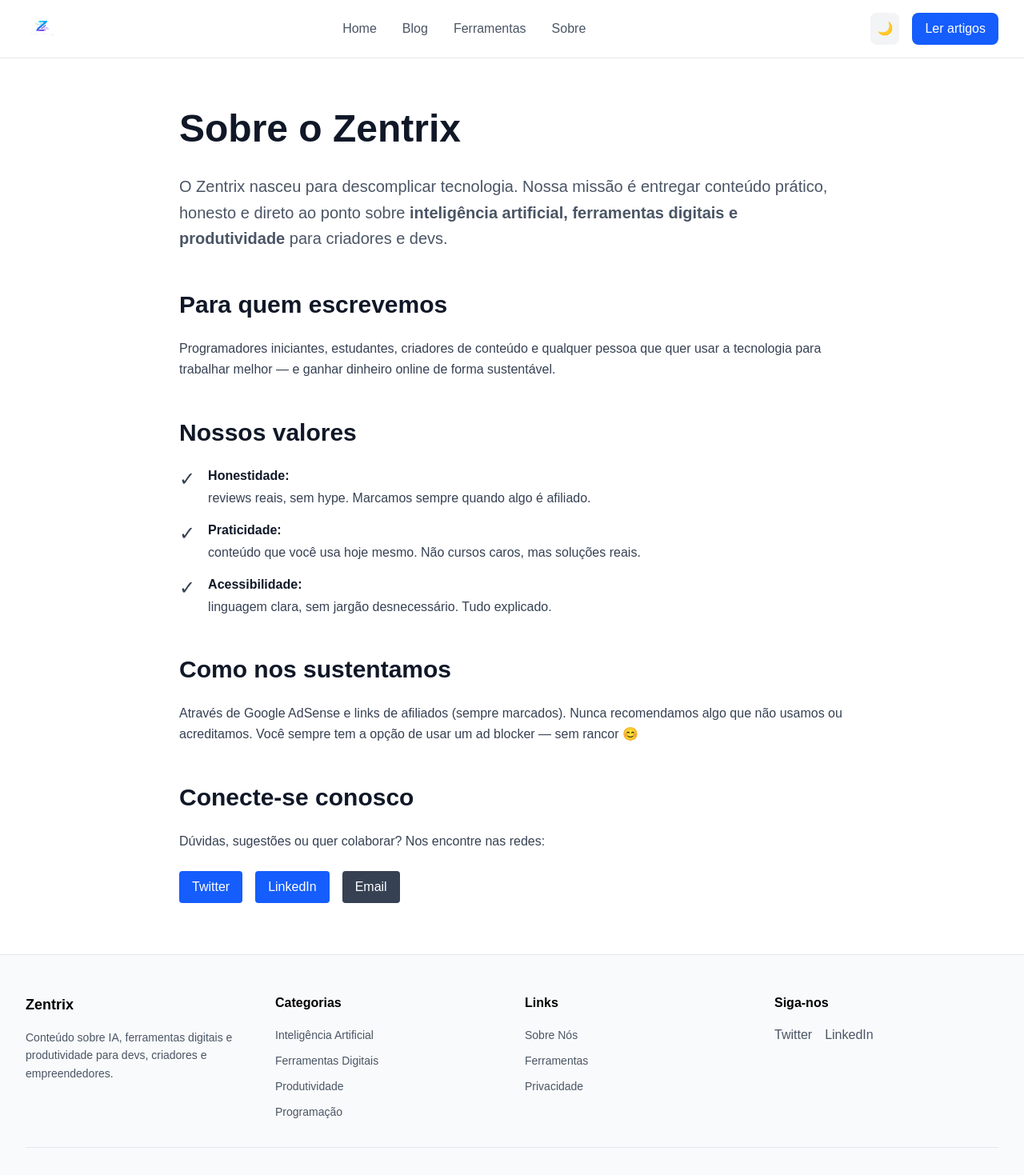
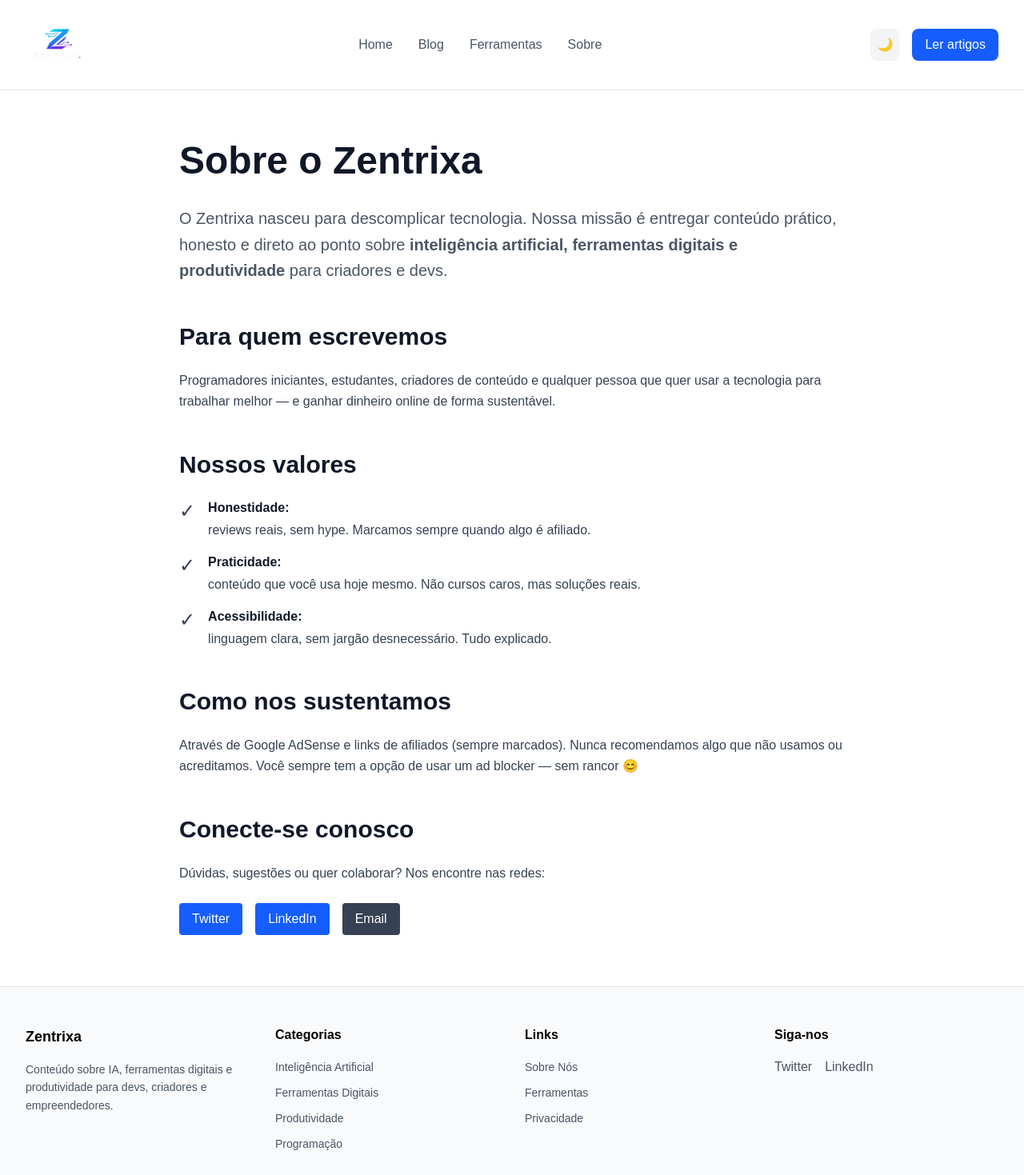
Before and after one commit to JOAO-PEDRO-FRANCO-BARBOSA/Projeto-Blog, a Next.js app: page /sobre in a window 1280 px wide. Shown: the top 1469 px of the page at 80% size. Built offline with nearby package versions, Linux system fonts and the light colour scheme.

Commit message:
Corrigindo erros do front-end

```diff
--- a/app/layout.tsx
+++ b/app/layout.tsx
@@ -4,14 +4,14 @@ import { RootLayout } from '@/components/RootLayout';
 import './globals.css';
 
 export const metadata: Metadata = {
-  title: 'Zentrix | Tecnologia, IA e Produtividade',
+  title: 'Zentrixa | Tecnologia, IA e Produtividade',
   description: 'Conteúdo sobre IA, ferramentas digitais e produtividade para devs, criadores e empreendedores.',
   metadataBase: new URL('https://zentr1xa.com'),
   openGraph: {
     type: 'website',
     locale: 'pt_BR',
     url: 'https://zentr1xa.com',
-    siteName: 'Zentrix',
+    siteName: 'Zentrixa',
   },
 };
 
--- a/app/sobre/page.tsx
+++ b/app/sobre/page.tsx
@@ -2,11 +2,11 @@ export default function AboutPage() {
   return (
     <div>
       <div className="mx-auto max-w-4xl px-4 py-16 sm:px-6 lg:px-8">
-        <h1 className="text-5xl font-bold text-gray-900 dark:text-white mb-8">Sobre o Zentrix</h1>
+        <h1 className="text-5xl font-bold text-gray-900 dark:text-white mb-8">Sobre o Zentrixa</h1>
 
         <div className="prose dark:prose-invert max-w-none">
           <p className="text-xl text-gray-600 dark:text-gray-400 mb-8">
-            O Zentrix nasceu para descomplicar tecnologia. Nossa missão é entregar conteúdo prático, honesto e direto ao ponto sobre <strong>inteligência artificial, ferramentas digitais e produtividade</strong> para criadores e devs.
+            O Zentrixa nasceu para descomplicar tecnologia. Nossa missão é entregar conteúdo prático, honesto e direto ao ponto sobre <strong>inteligência artificial, ferramentas digitais e produtividade</strong> para criadores e devs.
           </p>
 
           <h2 className="text-3xl font-bold text-gray-900 dark:text-white mt-12 mb-6">Para quem escrevemos</h2>
--- a/components/Footer.tsx
+++ b/components/Footer.tsx
@@ -8,7 +8,7 @@ export function Footer() {
         <div className="grid grid-cols-1 gap-8 sm:grid-cols-2 lg:grid-cols-4">
           {/* About */}
           <div>
-            <h3 className="font-bold text-lg mb-4">Zentrix</h3>
+            <h3 className="font-bold text-lg mb-4">Zentrixa</h3>
             <p className="text-gray-600 dark:text-gray-400 text-sm leading-relaxed">
               Conteúdo sobre IA, ferramentas digitais e produtividade para devs, criadores e empreendedores.
             </p>
@@ -69,7 +69,7 @@ export function Footer() {
 
         <div className="mt-8 border-t border-gray-200 dark:border-gray-800 pt-8">
           <p className="text-center text-sm text-gray-600 dark:text-gray-400">
-            © 2026 Zentrix. Todos os direitos reservados.
+            © 2026 Zentrixa. Todos os direitos reservados.
           </p>
         </div>
       </div>
--- a/components/Header.tsx
+++ b/components/Header.tsx
@@ -16,9 +16,9 @@ export function Header() {
             src="/Zentrixa_Logo.png"
             fallbackSrc="/images/fallback-placeholder.svg"
             alt="Zentrixa"
-            width={170}
-            height={40}
-            className="h-9 w-auto sm:h-10"
+            width={320}
+            height={96}
+            className="h-14 w-auto sm:h-16 lg:h-20"
             priority
           />
         </Link>
--- a/data/articles.json
+++ b/data/articles.json
@@ -5,7 +5,7 @@
       "title": "VS Code: 15 Extensões Essenciais para Programadores Iniciantes",
       "slug": "vs-code-15-extensoes-essenciais",
       "category": "Programação",
-      "author": "Zentrix",
+      "author": "Zentrixa",
       "excerpt": "Descubra as 15 extensões mais úteis do VS Code que todo programador iniciante deveria usar para aumentar sua produtividade.",
       "image": "/images/article-1.jpg",
       "published": true,
@@ -18,7 +18,7 @@
       "title": "10 Ferramentas de IA Gratuitas para Aumentar sua Produtividade em 2025",
       "slug": "10-ferramentas-ia-gratuitas-2025",
       "category": "Inteligência Artificial",
-      "author": "Zentrix",
+      "author": "Zentrixa",
       "excerpt": "Explore 10 ferramentas de IA que você pode usar gratuitamente para melhorar sua produtividade como dev ou criador de conteúdo.",
       "image": "/images/article-2.jpg",
       "published": true,
@@ -31,7 +31,7 @@
       "title": "Como Ganhar Dinheiro com ChatGPT: 7 Métodos Comprovados em 2025",
       "slug": "ganhar-dinheiro-chatgpt-7-metodos",
       "category": "Inteligência Artificial",
-      "author": "Zentrix",
+      "author": "Zentrixa",
       "excerpt": "Descubra 7 formas práticas e comprovadas de ganhar dinheiro usando ChatGPT em 2025.",
       "image": "/images/article-3.jpg",
       "published": true,
--- a/lib/seo-config.ts
+++ b/lib/seo-config.ts
@@ -1,8 +1,8 @@
 export const SEO_CONFIG = {
-  siteName: 'Zentrix',
+  siteName: 'Zentrixa',
   siteUrl: 'https://zentr1xa.com',
   description: 'Conteúdo sobre IA, ferramentas digitais e produtividade para devs, criadores e empreendedores.',
-  author: 'Zentrix',
+  author: 'Zentrixa',
   twitterHandle: '@zentr1xa',
   locale: 'pt-BR',
   logo: '/logo.svg',
```
